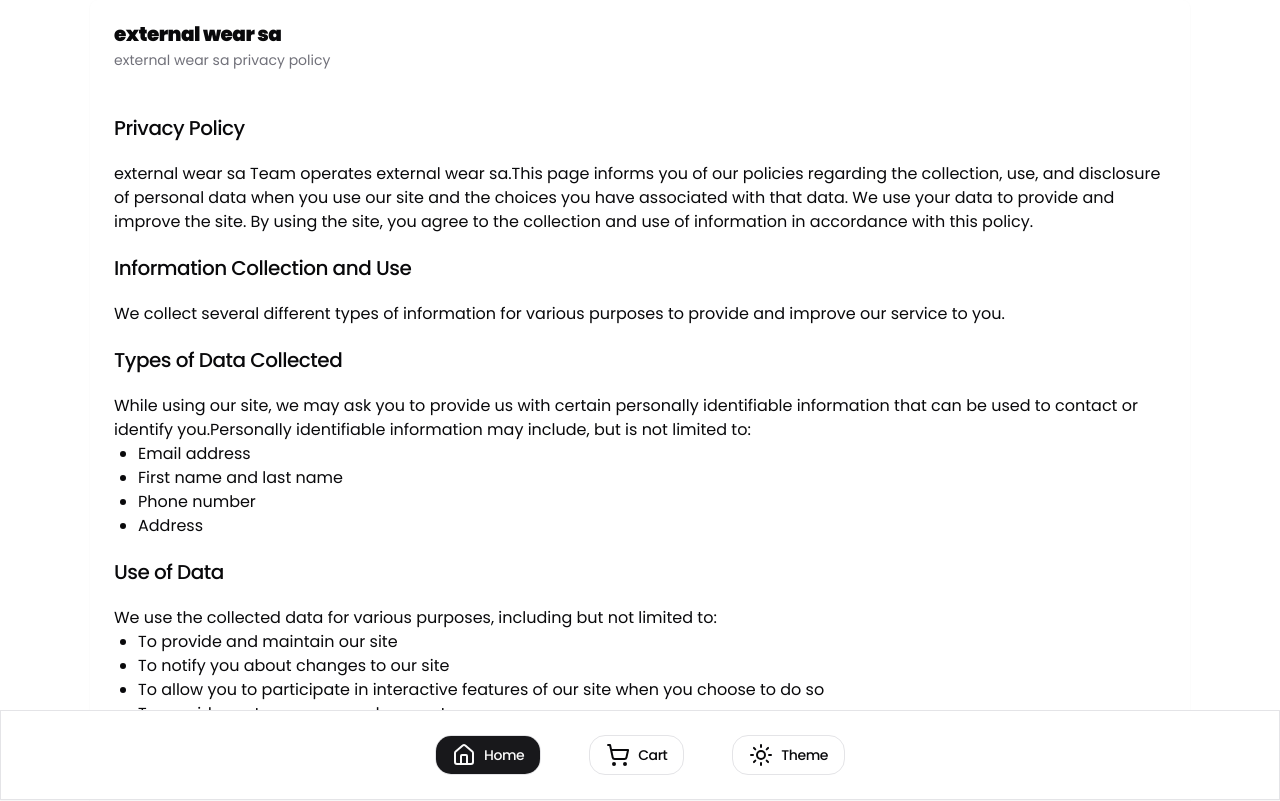
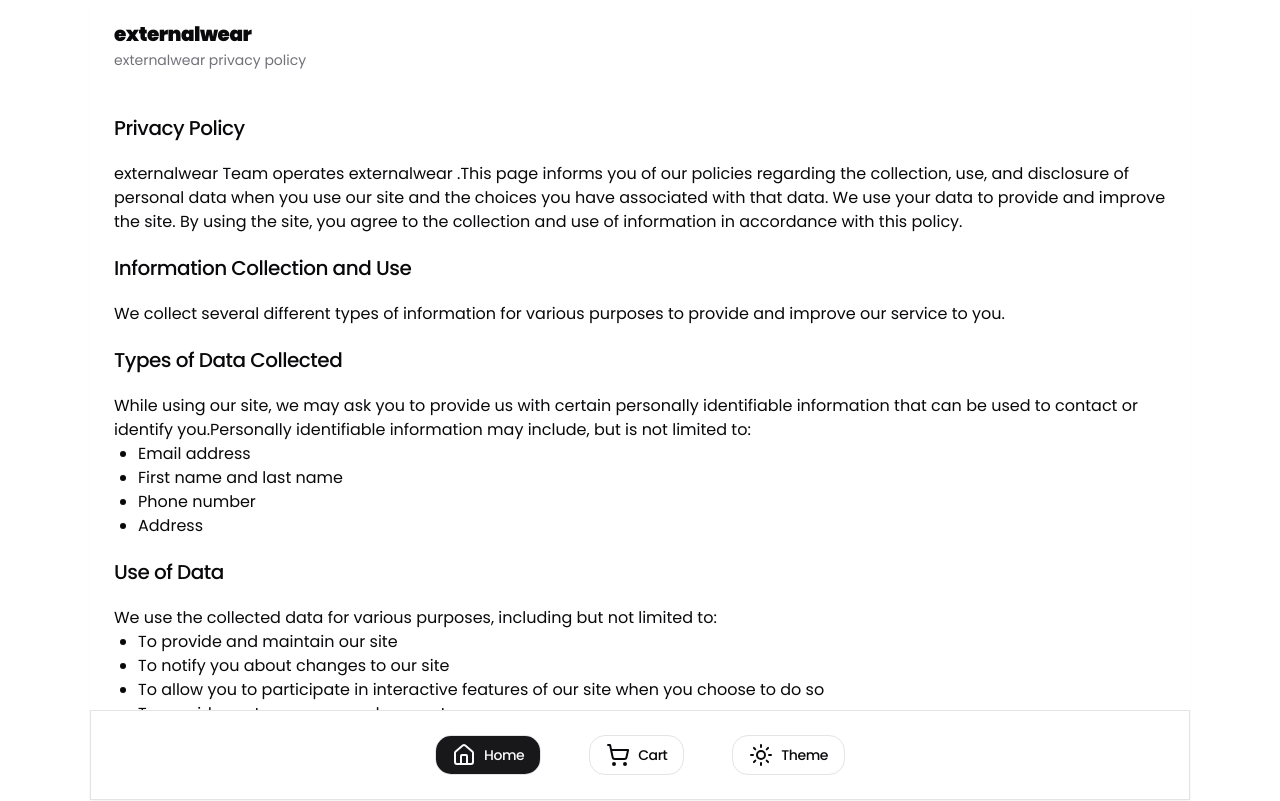
Before and after one commit to MisterH100/CQP-Product-Shop, a Next.js app: page /learn-more/privacy-policy in a window 1280 px wide. Shown: the top 801 px of the page. Built offline with nearby package versions, Linux system fonts and the light colour scheme.

Commit message:
change brand name to lowercase

```diff
--- a/app/account/orders/page.tsx
+++ b/app/account/orders/page.tsx
@@ -41,7 +41,7 @@ const OrderPage = () => {
 
   return (
     <section className="min-h-screen pb-10">
-      <Card>
+      <Card className="rounded-none">
         <div className="flex justify-between items-center pr-6">
           <CardHeader>
             <CardTitle>Orders</CardTitle>
--- a/app/account/page.tsx
+++ b/app/account/page.tsx
@@ -62,7 +62,7 @@ const AccountPage = () => {
   return (
     <section className="min-h-screen pb-10">
       {loading && <div className="loaderBar"></div>}
-      <Card className="mb-4">
+      <Card className="mb-4 rounded-none">
         <div className="flex justify-between items-center pr-6">
           <CardHeader>
             <CardTitle>Account</CardTitle>
--- a/app/cart/layout.tsx
+++ b/app/cart/layout.tsx
@@ -2,7 +2,7 @@ import type { Metadata } from "next";
 
 export const metadata: Metadata = {
   title: "Cart",
-  description: "external wear sa brings you quality products",
+  description: "externalwear brings you quality products",
 };
 
 export default function CartLayout({
--- a/app/cart/page.tsx
+++ b/app/cart/page.tsx
@@ -41,7 +41,7 @@ const Cart = () => {
     .reduce((prev, curr) => prev + curr, 0);
   return (
     <section className="min-h-screen pb-10">
-      <Card>
+      <Card className="rounded-none">
         <div className="flex justify-between items-center pr-6">
           <CardHeader>
             <CardTitle>Cart</CardTitle>
@@ -99,8 +99,8 @@ const Cart = () => {
                         onClick={() =>
                           navigator.share({
                             title: item.name,
-                            text: "Check out this product on external wear sa",
-                            url: `https://externalwearsa.co.za/product/${item._id}`,
+                            text: "Check out this product on externalwear",
+                            url: `https://externalwear.co.za/product/${item._id}`,
                           })
                         }
                       >
--- a/app/checkout/layout.tsx
+++ b/app/checkout/layout.tsx
@@ -2,7 +2,7 @@ import type { Metadata } from "next";
 
 export const metadata: Metadata = {
   title: "Checkout",
-  description: "external wear sa rings you quality products",
+  description: "externalwear brings you quality products",
 };
 
 export default function CheckoutLayout({
--- a/app/layout.tsx
+++ b/app/layout.tsx
@@ -12,14 +12,13 @@ const poppins = Poppins({
 });
 
 export const metadata: Metadata = {
-  title: "External wear sa",
+  title: "External wear",
   description: "Welcome to our store",
   openGraph: {
-    title: "External wear sa",
-    description:
-      "Welcome to external wear sa, what do you feel like getting today",
-    url: "https://externalwearsa.co.za",
-    siteName: "externalwearsa",
+    title: "External wear",
+    description: "Welcome to externalwear, what do you feel like getting today",
+    url: "https://externalwear.co.za",
+    siteName: "externalwear",
     images: [
       {
         url: "https://res.cloudinary.com/dxrpjdomo/image/upload/v1711540298/Products/assets/externalwearbanner_hcq2bh.png",
--- a/app/learn-more/privacy-policy/page.tsx
+++ b/app/learn-more/privacy-policy/page.tsx
@@ -13,16 +13,16 @@ const PrivacyPolicyPage = () => {
     <section className="min-h-screen mb-10">
       <Card className="border-none">
         <CardHeader>
-          <CardTitle>external wear sa</CardTitle>
-          <CardDescription>external wear sa privacy policy</CardDescription>
+          <CardTitle>externalwear </CardTitle>
+          <CardDescription>externalwear privacy policy</CardDescription>
         </CardHeader>
         <CardContent>
           <CardHeader className="px-0">
             <CardTitle className="font-medium">Privacy Policy</CardTitle>
           </CardHeader>
           <p>
-            external wear sa Team operates external wear sa.This page informs
-            you of our policies regarding the collection, use, and disclosure of
+            externalwear Team operates externalwear .This page informs you of
+            our policies regarding the collection, use, and disclosure of
             personal data when you use our site and the choices you have
             associated with that data. We use your data to provide and improve
             the site. By using the site, you agree to the collection and use of
--- a/app/page.tsx
+++ b/app/page.tsx
@@ -158,7 +158,7 @@ const Home = () => {
 
   return (
     <section className="relative w-full min-h-screen pb-10">
-      <Card className="border-none">
+      <Card className="rounded-none">
         <div className="flex justify-between items-center pr-6">
           <CardHeader className="w-full">
             <Menubar className="border-none px-0">
@@ -174,14 +174,14 @@ const Home = () => {
                         loading="lazy"
                       />
                     )}
-                    <div className="text-left ml-2">
+                    <div>
                       {user.first_name != null ? (
-                        <CardTitle className="text-lg font-medium capitalize">
+                        <CardTitle className="text-lg font-medium capitalize ml-2">
                           Hi {user.first_name}{" "}
                           <ChevronDown className="inline-block w-4 h-4" />
                         </CardTitle>
                       ) : (
-                        <CardTitle className="relative text-2xl font-medium capitalize">
+                        <CardTitle className="relative text-2xl font-medium">
                           externalwear
                           <span className="text-xs absolute -top-2 -right-5">
                             ZA
--- a/app/product/[product_id]/gallery/page.tsx
+++ b/app/product/[product_id]/gallery/page.tsx
@@ -34,8 +34,8 @@ const GalleryPage = ({ params }: Props) => {
   });
 
   return (
-    <section className="min-h-screen px-4 md:px-10 pb-10">
-      <Card>
+    <section className="min-h-screen  pb-10">
+      <Card className="rounded-none">
         <div className="flex justify-between items-center pr-6">
           <CardHeader>
             <CardTitle>Gallery</CardTitle>
@@ -54,7 +54,7 @@ const GalleryPage = ({ params }: Props) => {
       </Card>
       {product.isLoading ? (
         <Card className="pt-6 border-none">
-          <div className="columns-2 md:columns-3 gap-4">
+          <div className="columns-1 sm:columns-2 md:columns-3 gap-4">
             <Skeleton className="w-full h-[300px] rounded-2xl mb-4 break-inside-avoid" />
             <Skeleton className="w-full h-[300px] rounded-2xl mb-4 break-inside-avoid" />
             <Skeleton className="w-full h-[300px] rounded-2xl mb-4 break-inside-avoid" />
@@ -64,7 +64,7 @@ const GalleryPage = ({ params }: Props) => {
       ) : (
         <Card className="pt-6 border-none">
           <CardContent>
-            <div className="columns-2 md:columns-3 gap-4">
+            <div className="columns-1 sm:columns-2 md:columns-3 gap-4">
               {product.data.images.map((image: string) => (
                 <div key={image} className="w-full h-fit bg-[#ffffff] mb-4">
                   <Image
--- a/app/product/[product_id]/layout.tsx
+++ b/app/product/[product_id]/layout.tsx
@@ -17,8 +17,8 @@ export async function generateMetadata({ params }: Props): Promise<Metadata> {
       type: "website",
       title: resMetadata.name,
       locale: "en_ZA",
-      url: `https://externalwearsa.co.za/product/${id}`,
-      siteName: "externalwearsa",
+      url: `https://externalwear.co.za/product/${id}`,
+      siteName: "externalwear",
       images: [
         {
           url: resMetadata.images[0],
--- a/app/product/[product_id]/page.tsx
+++ b/app/product/[product_id]/page.tsx
@@ -83,8 +83,8 @@ const ProductPage = ({ params }: Props) => {
                   onClick={() =>
                     navigator.share({
                       title: product.data.name,
-                      text: "Check out this product on external wear sa",
-                      url: `https://externalwearsa.co.za/product/${product.data._id}`,
+                      text: "Check out this product on externalwear",
+                      url: `https://externalwear.co.za/product/${product.data._id}`,
                     })
                   }
                 >
--- a/components/layout/bottom_nav.tsx
+++ b/components/layout/bottom_nav.tsx
@@ -25,7 +25,7 @@ export const BottomNav = () => {
     },
   ];
   return (
-    <Card className="rounded-none">
+    <Card className="rounded-none md:max-w-[1100px] md:mx-auto">
       <nav className="flex justify-center">
         {navLinks.map((link) => (
           <CardHeader key={link.id}>
```
